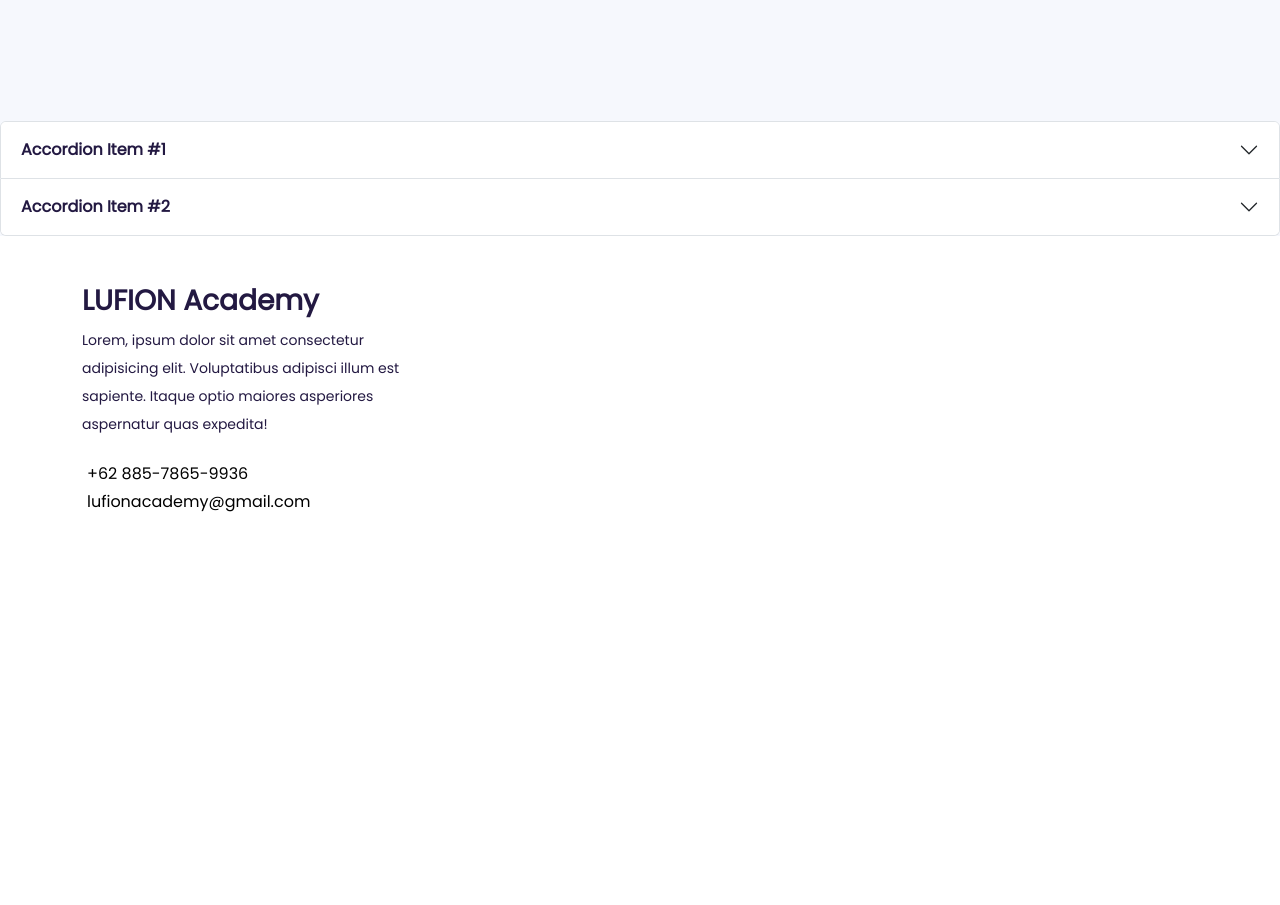
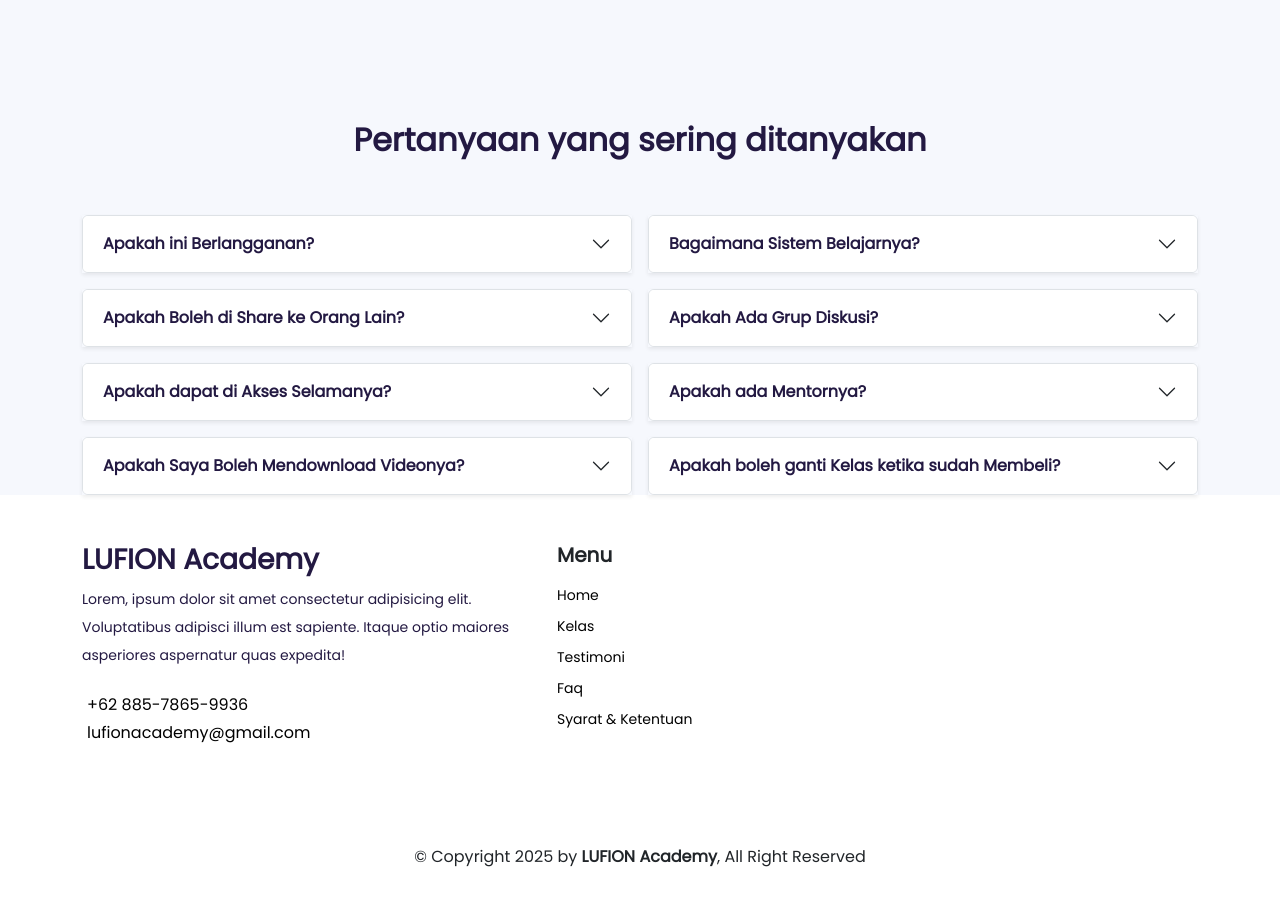
Before and after one commit to Lukmanul6305/e-commerce-pemweb-project, a React (Vite) app: page / in a window 1280 px wide. Shown: the part 3160-4065 px from the top of the page. Before the commit the page ends 3722 px from the top, so only its background shows below. Built offline with nearby package versions, Linux system fonts and the light colour scheme.

Commit message:
Menambahkan footer

```diff
--- a/src/components/FaqComponent.jsx
+++ b/src/components/FaqComponent.jsx
@@ -1,37 +1,32 @@
 import { Container, Row, Col, Accordion } from "react-bootstrap";
+import { faq } from "../data/index";
 
 const FaqComponent = () => {
   return (
     <div className="faq">
-      <Row>
-        <Col></Col>
-      </Row>
-      <Accordion>
-        <Accordion.Item eventKey="0">
-          <Accordion.Header>Accordion Item #1</Accordion.Header>
-          <Accordion.Body>
-            Lorem ipsum dolor sit amet, consectetur adipiscing elit, sed do
-            eiusmod tempor incididunt ut labore et dolore magna aliqua. Ut enim
-            ad minim veniam, quis nostrud exercitation ullamco laboris nisi ut
-            aliquip ex ea commodo consequat. Duis aute irure dolor in
-            reprehenderit in voluptate velit esse cillum dolore eu fugiat nulla
-            pariatur. Excepteur sint occaecat cupidatat non proident, sunt in
-            culpa qui officia deserunt mollit anim id est laborum.
-          </Accordion.Body>
-        </Accordion.Item>
-        <Accordion.Item eventKey="1">
-          <Accordion.Header>Accordion Item #2</Accordion.Header>
-          <Accordion.Body>
-            Lorem ipsum dolor sit amet, consectetur adipiscing elit, sed do
-            eiusmod tempor incididunt ut labore et dolore magna aliqua. Ut enim
-            ad minim veniam, quis nostrud exercitation ullamco laboris nisi ut
-            aliquip ex ea commodo consequat. Duis aute irure dolor in
-            reprehenderit in voluptate velit esse cillum dolore eu fugiat nulla
-            pariatur. Excepteur sint occaecat cupidatat non proident, sunt in
-            culpa qui officia deserunt mollit anim id est laborum.
-          </Accordion.Body>
-        </Accordion.Item>
-      </Accordion>
+      <Container>
+        <Row>
+          <Col>
+            <h2 className="text-center fw-bold">
+              Pertanyaan yang sering ditanyakan
+            </h2>
+          </Col>
+        </Row>
+        <Row className="row-cols-lg-2 row-cols-1 g-3 pt-5">
+          {faq.map((data) => {
+            return (
+              <Col key={data.id}>
+                <Accordion className="shadow-sm">
+                  <Accordion.Item eventKey={data.eventKey}>
+                    <Accordion.Header>{data.title}</Accordion.Header>
+                    <Accordion.Body>{data.desc}</Accordion.Body>
+                  </Accordion.Item>
+                </Accordion>
+              </Col>
+            );
+          })}
+        </Row>
+      </Container>
     </div>
   );
 };
--- a/src/components/FooterComponent.jsx
+++ b/src/components/FooterComponent.jsx
@@ -26,8 +26,24 @@ const FooterComponent = () => {
               </Link>
             </div>
           </Col>
+          <Col className="d-flex flex-column col-lg-2 col">
+            <h5 className="fw-bold">Menu</h5>
+            <Link to="">Home</Link>
+            <Link to="kelas">Kelas</Link>
+            <Link to="testimoni">Testimoni</Link>
+            <Link to="faq">Faq</Link>
+            <Link to="syarat">Syarat & Ketentuan</Link>
+          </Col>
           <Col></Col>
-          <Col></Col>
+        </Row>
+        <Row>
+          <Col>
+            <p className="text-center px-md-0 px-3">
+              &copy; Copyright {new Date().getFullYear()} by{" "}
+              <span className="fw-bold">LUFION Academy</span>, All Right
+              Reserved
+            </p>
+          </Col>
         </Row>
       </Container>
     </div>
--- a/src/css/main.css
+++ b/src/css/main.css
@@ -239,8 +239,6 @@ header {
   -o-border-radius: 100%;
 }
 
-
-
 @media screen and (max-width: 768px) {
   .homepage .testimoni .swiper {
     padding-inline: 10px;
@@ -307,4 +305,22 @@ header {
 .footer .email a:hover {
   color: var(--secondary-color);
 }
+
+.footer .row:nth-child(1) .col:nth-child(2) {
+  gap: 10px;
+}
+
+.footer .row:nth-child(1) .col:nth-child(2) a {
+  color: black;
+  text-decoration: none;
+  font-size: 14px;
+}
+
+.footer .row:nth-child(1) .col:nth-child(2) a:hover {
+  color: var(--secondary-color);
+}
+
+.footer .row:nth-child(2) {
+  padding-top: 100px;
+}
 /* Style Footer end*/
```
